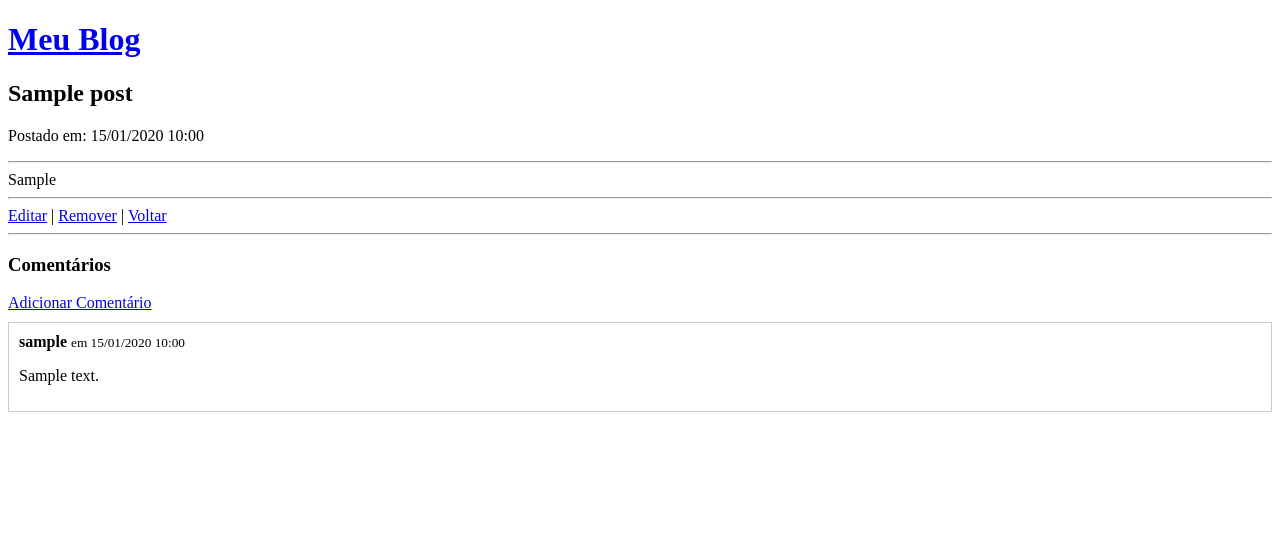
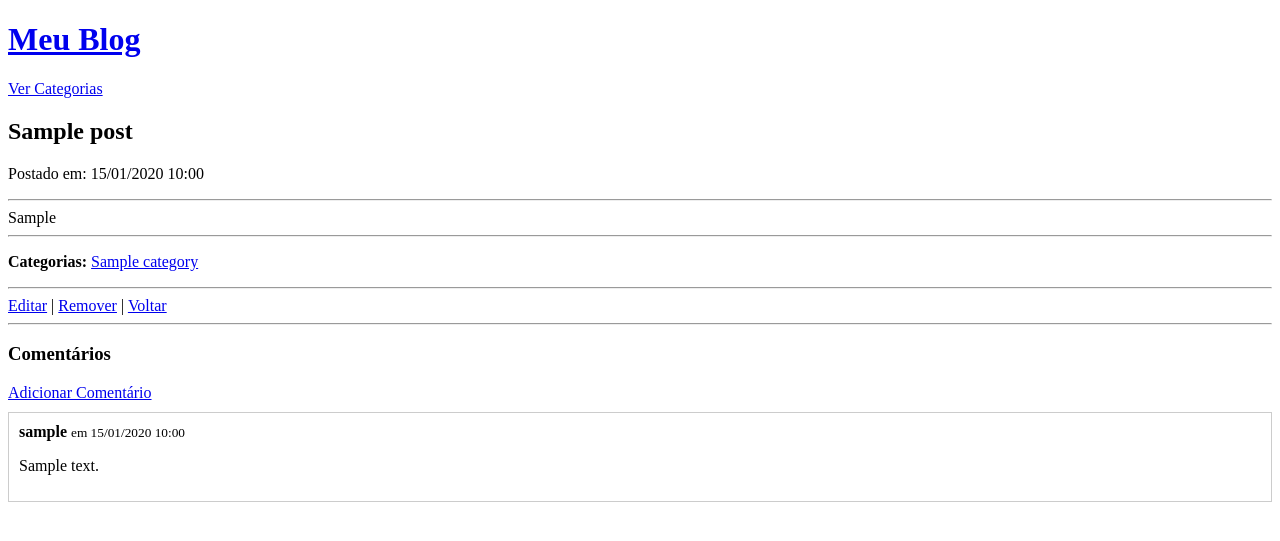
Before and after one commit to Rafael-Serikawa/Segunda-Entrega-de-Laboratorio, a Django app: page /post/1/ in a window 1280 px wide. Shown: the top 541 px of the page. Run offline with Django 5.2, Linux system fonts and the light colour scheme; tables that the repository leaves empty hold one stand-in row (values such as "Sample post").

Commit message:
Parte 3: Implementa sistema de categorias

```diff
--- a/blog/admin.py
+++ b/blog/admin.py
@@ -1,5 +1,6 @@
 from django.contrib import admin
-from .models import Post, Comment
+from .models import Post, Comment, Category
 
 admin.site.register(Post)
 admin.site.register(Comment)
+admin.site.register(Category)
--- a/blog/models.py
+++ b/blog/models.py
@@ -1,12 +1,19 @@
 from django.db import models
 from django.utils import timezone
 from django.contrib.auth.models import User
+
+class Category(models.Model):
+    nome = models.CharField(max_length=100)
+    descricao = models.TextField()
+
+    def __str__(self):
+        return self.nome
 
 class Post(models.Model):
     titulo = models.CharField(max_length=200)
     conteudo = models.TextField() # O enunciado diz que armazenará HTML posteriormente
     data_postagem = models.DateTimeField(default=timezone.now)
-
+    categorias = models.ManyToManyField(Category, related_name='posts')
     def __str__(self):
         return self.titulo
 
--- a/blog/urls.py
+++ b/blog/urls.py
@@ -8,4 +8,6 @@ urlpatterns = [
     path('post/<int:pk>/editar/', views.PostUpdateView.as_view(), name='post_update'),
     path('post/<int:pk>/apagar/', views.PostDeleteView.as_view(), name='post_delete'),
     path('post/<int:pk>/comentar/', views.add_comment_to_post, name='add_comment_to_post'),
+    path('categorias/', views.CategoriaListView.as_view(), name='categoria_list'),
+    path('categoria/<int:pk>/', views.categoria_detail, name='categoria_detail'),
 ]
--- a/blog/views.py
+++ b/blog/views.py
@@ -1,6 +1,6 @@
 from django.urls import reverse_lazy
 from django.views import generic
-from .models import Post
+from .models import Post, Category
 from .forms import PostForm
 from django.contrib.auth.decorators import login_required
 from .forms import PostForm, CommentForm
@@ -56,3 +56,15 @@ def add_comment_to_post(request, pk):
     else:
         form = CommentForm()
     return render(request, 'blog/add_comment_to_post.html', {'form': form})
+
+# View para listar todas as categorias
+class CategoriaListView(generic.ListView):
+    model = Category
+    template_name = 'blog/categoria_list.html'
+    context_object_name = 'categorias'
+
+# View para a página individual da categoria
+def categoria_detail(request, pk):
+    categoria = get_object_or_404(Category, pk=pk) # Retorna 404 se não existir
+    posts = categoria.posts.all()
+    return render(request, 'blog/post_list.html', {'posts': posts, 'categoria': categoria})
--- a/templates/base.html
+++ b/templates/base.html
@@ -8,6 +8,9 @@
 <body>
     <header>
         <h1><a href="{% url 'post_list' %}">Meu Blog</a></h1>
+        <nav>
+            <a href="{% url 'categoria_list' %}">Ver Categorias</a>
+        </nav>
     </header>
     <main>
         {% block content %}
--- a/templates/blog/post_detail.html
+++ b/templates/blog/post_detail.html
@@ -6,6 +6,14 @@
     <div>
         {{ post.conteudo|safe }}
     </div>
+    <hr>
+    <p><strong>Categorias:</strong>
+        {% for categoria in post.categorias.all %}
+            <a href="{% url 'categoria_detail' pk=categoria.pk %}">{{ categoria.nome }}</a>{% if not forloop.last %}, {% endif %}
+        {% empty %}
+            Sem categoria.
+        {% endfor %}
+    </p>
     <hr>
     <a href="{% url 'post_update' pk=post.pk %}">Editar</a> |
     <a href="{% url 'post_delete' pk=post.pk %}">Remover</a> |
--- a/templates/blog/post_list.html
+++ b/templates/blog/post_list.html
@@ -1,6 +1,6 @@
 {% extends 'base.html' %}
 {% block content %}
-    <h2>Lista de Posts</h2>
+    <h2>{% if categoria %}Posts da Categoria: {{ categoria.nome }}{% else %}Lista de Posts{% endif %}</h2>
     <a href="{% url 'post_create' %}">Criar Novo Post</a>
     <hr>
     {% for post in posts %}
```
Also changed, not shown: blog/forms.py (+9 -2 lines), templates/blog/categoria_list.html (added, +10 -0 lines), blog/migrations/0003_category_post_categorias.py (added).
